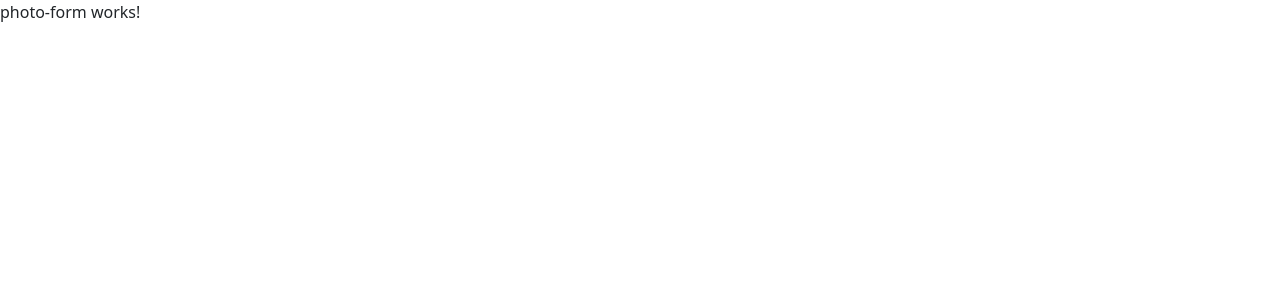
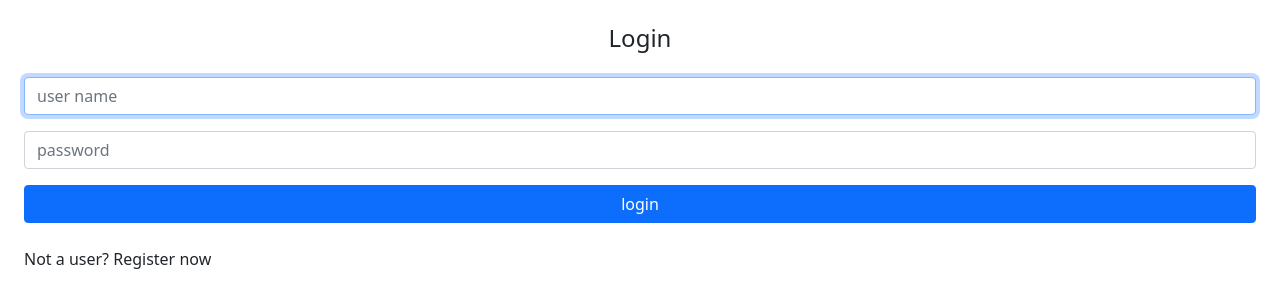
Before and after one commit to caiomcs04/gerenciamento-foto, an Angular app: page / in a window 1280 px wide. Before the commit this address led to /photoform. Shown: the top 308 px of the page. Built offline with nearby package versions, Linux system fonts and the light colour scheme.

Commit message:
12#Commit(login page)

```diff
--- a/src/app/app-routing.module.ts
+++ b/src/app/app-routing.module.ts
@@ -3,9 +3,10 @@ import { PhotoFormComponent } from './photos/photo-form/photo-form.component';
 import { PhotoListComponent } from './photos/photo-list/photo-list.component';
 import { NgModule } from '@angular/core';
 import { RouterModule, Routes } from '@angular/router';
+import { SiginComponent } from './home/sigin/sigin.component';
 
 const routes: Routes = [
-  { path: '', redirectTo: 'photoform', pathMatch: 'full' },
+  { path: '', component: SiginComponent },
 
   //em rotas ao passar o : ele recebe uma variavel
   //Resolver
--- a/src/app/app.module.ts
+++ b/src/app/app.module.ts
@@ -6,7 +6,7 @@ import { AppComponent } from './app.component';
 import { NgbModule } from '@ng-bootstrap/ng-bootstrap';
 import { PhotosModule } from './photos/photos.module';
 import { HttpClientModule } from '@angular/common/http';
-import { CardComponent } from './shared/components/card/card.component';
+import { HomeModule } from './home/home.module';
 
 @NgModule({
   declarations: [
@@ -17,7 +17,8 @@ import { CardComponent } from './shared/components/card/card.component';
     AppRoutingModule,
     NgbModule,
     HttpClientModule,
-    PhotosModule
+    PhotosModule,
+    HomeModule
   ],
   providers: [],
   bootstrap: [AppComponent]
--- /dev/null
+++ b/src/app/home/sigin/sigin.component.html
@@ -0,0 +1,37 @@
+<h4 class="mt-4 text-center">Login</h4>
+
+<form class="form m-4 mt-4" [formGroup]="loginForm">
+  <div class="form-group">
+    <input
+      formControlName="userName"
+      name="userName"
+      class="form-control"
+      placeholder="user name"
+      autofocus
+    />
+    <gfotos-mensage
+      *ngIf="loginForm.get('userName')?.errors?.['required'] && loginForm.get('userName')?.touched"
+      [mensage]="'Nome de usuário obrigatório'"
+    ></gfotos-mensage>
+  </div>
+
+  <div class="form-group mt-3">
+    <input
+      formControlName="password"
+      name="password"
+      type="password"
+      class="form-control"
+      placeholder="password"
+    />
+    <gfotos-mensage
+      *ngIf="loginForm.get('password')?.errors?.['required'] && loginForm.get('password')?.touched"
+      [mensage]="'Senha obrigatória'"
+    ></gfotos-mensage>
+  </div>
+
+  <button type="submit" class="btn btn-primary mt-3 btn-block col-12">
+    login
+  </button>
+</form>
+
+<p class="ms-4">Not a user? <a>Register now</a></p>
--- /dev/null
+++ b/src/app/home/sigin/sigin.component.ts
@@ -0,0 +1,20 @@
+import { Component, OnInit } from '@angular/core';
+import { FormBuilder, FormGroup, Validators } from '@angular/forms';
+
+@Component({
+  selector: 'gfotos-sigin',
+  templateUrl: './sigin.component.html',
+  styleUrls: ['./sigin.component.scss'],
+})
+export class SiginComponent implements OnInit {
+  loginForm!: FormGroup;
+
+  constructor(private formBuilder: FormBuilder) {}
+
+  ngOnInit(): void {
+    this.loginForm = this.formBuilder.group({
+      userName: ['', [Validators.required, Validators.minLength(3)]],
+      password: ['', [Validators.required]],
+    });
+  }
+}
--- /dev/null
+++ b/src/app/shared/components/mensage/mensage.component.html
@@ -0,0 +1,3 @@
+<small class="text-danger d-block mt-2">
+  {{ mensage }}
+</small>
--- /dev/null
+++ b/src/app/shared/components/mensage/mensage.component.ts
@@ -0,0 +1,14 @@
+import { Component, Input, OnInit } from '@angular/core';
+
+@Component({
+  selector: 'gfotos-mensage',
+  templateUrl: './mensage.component.html',
+  styleUrls: ['./mensage.component.scss'],
+})
+export class MensageComponent implements OnInit {
+  @Input() mensage: string = '';
+
+  constructor() {}
+
+  ngOnInit(): void {}
+}
```
Also changed, not shown: src/app/home/home.module.ts (added, +18 -0 lines), src/app/shared/components/mensage/mensage.module.ts (added, +10 -0 lines), src/app/home/sigin/sigin.component.scss (added), src/app/shared/components/mensage/mensage.component.scss (added), 2 other files (tests, documents, lock files or other folders).
